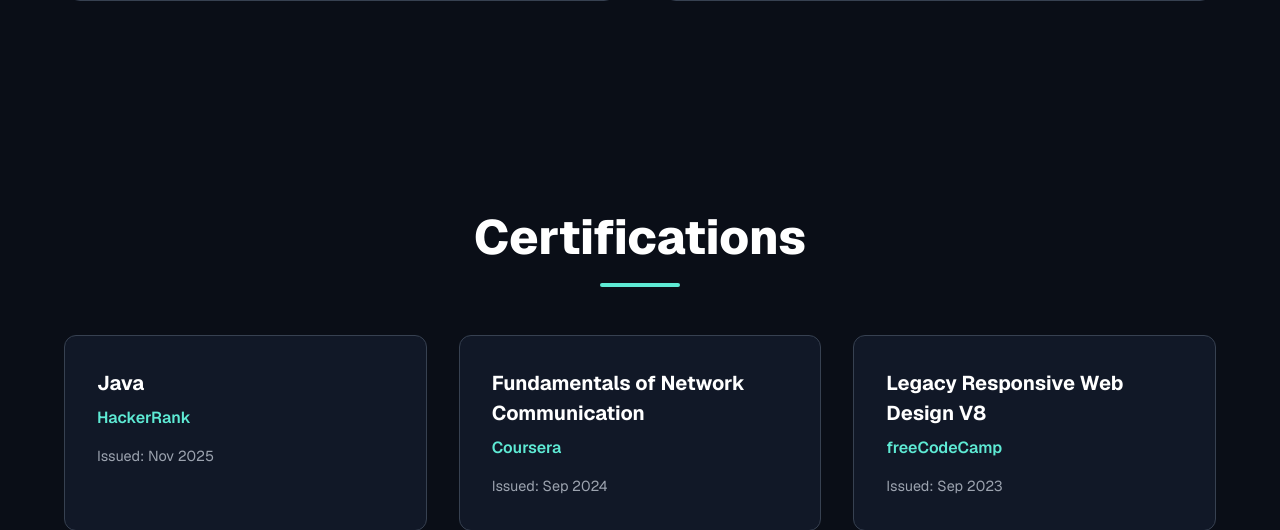
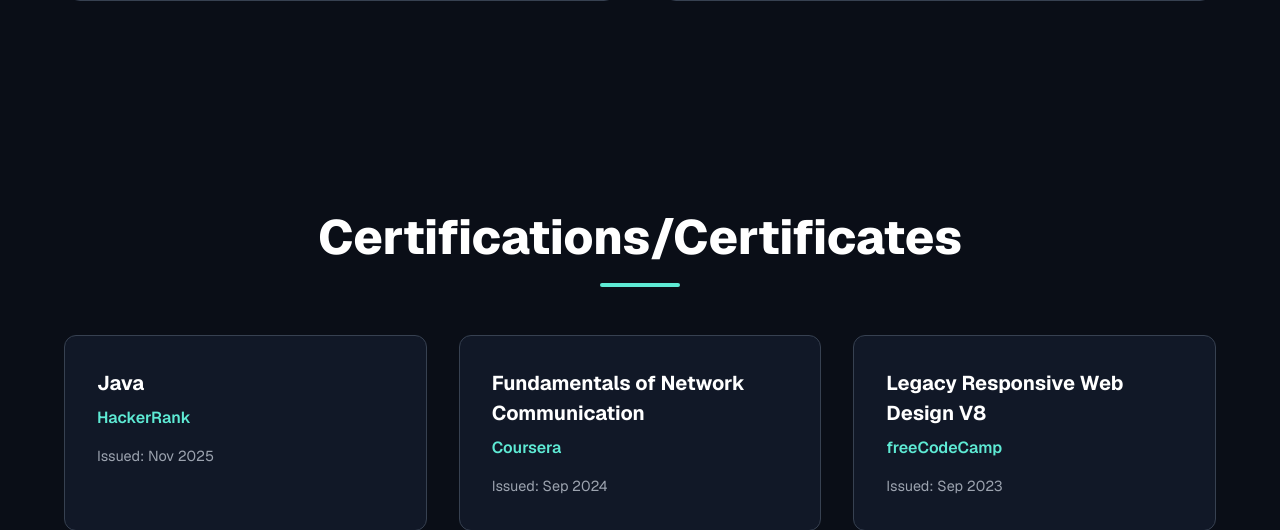
Before and after one commit to Ayush12708/My_Portfolio, a Django app: page / in a window 1280 px wide; the page is wider, and only the part inside the window is pictured. Shown: the part 2430-2960 px from the top of that part. Run offline with Django 5.2, Linux system fonts and the light colour scheme; data comes from the database, SQL or seed files in the repository.

Commit message:
Update certifications section title

```diff
--- a/portfolio/templates/portfolio/index.html
+++ b/portfolio/templates/portfolio/index.html
@@ -161,7 +161,7 @@
 
 
     <section id="certifications">
-        <h2 class="section-title">Certifications</h2>
+        <h2 class="section-title">Certifications/Certificates</h2>
         <div class="cert-grid">
             {% for cert in certifications %}
             <div class="cert-card">
```
